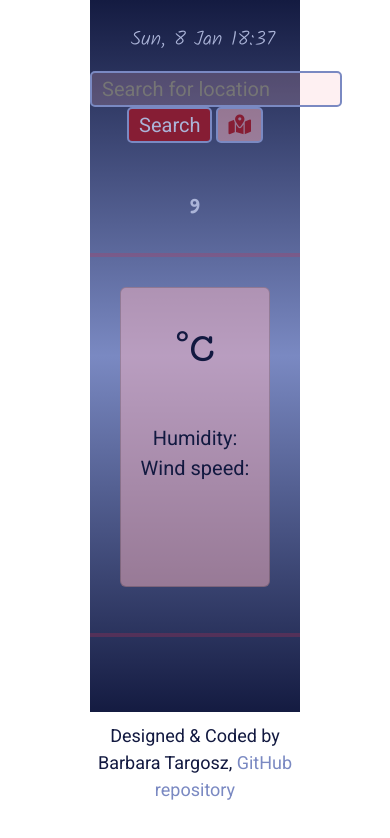
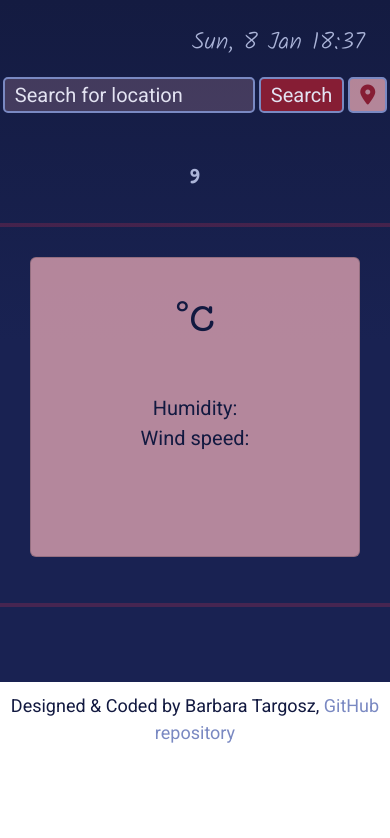
Before and after one commit to mskrakowtravelling/weather-app, a plain HTML site: page index.html in a window 390 px wide. Drawn offline with nearby package versions, Linux system fonts and the light colour scheme; no server answers.

Commit message:
added media query and made it responsive, corrected colors
changed colors to fix contrast, added root colors, updated bootstrap links

```diff
--- a/index.html
+++ b/index.html
@@ -10,22 +10,21 @@
     <link rel="preconnect" href="https://fonts.gstatic.com" crossorigin />
     <link
       href="https://fonts.googleapis.com/css2?family=Kalam:wght@300;400;700&family=Mali:wght@300;400;500;600;700&family=Roboto:wght@300;400;500&display=swap"
-      rel="stylesheet"
-    />
+      rel="stylesheet" />
     <!------------------------------------------------------------------------------------------>
     <script
       src="https://kit.fontawesome.com/1b38f62a40.js"
-      crossorigin="anonymous"
-    ></script>
+      crossorigin="anonymous"></script>
 
     <!--AXIOS ---------------------------------------------------------------------------------->
     <script src="https://unpkg.com/axios/dist/axios.min.js"></script>
 
     <!--Bootstrap=------------------------------------------------------------------------------>
     <link
+      href="https://cdn.jsdelivr.net/npm/bootstrap@5.3.0-alpha1/dist/css/bootstrap.min.css"
       rel="stylesheet"
-      href="https://cdn.jsdelivr.net/npm/bootstrap@5.2.0/dist/css/bootstrap.min.css"
-    />
+      integrity="sha384-GLhlTQ8iRABdZLl6O3oVMWSktQOp6b7In1Zl3/Jr59b6EGGoI1aFkw7cmDA6j6gD"
+      crossorigin="anonymous" />
     <!------------------------------------------------------------------------------------------>
     <link rel="stylesheet" href="src/style.css" />
     <title>Weather App</title>
@@ -43,11 +42,10 @@
             class="searchbox input"
             id="search-box"
             value=""
-            autocomplete="off"
-          />
+            autocomplete="off" />
           <input type="submit" value="Search" class="searchbox search" />
           <button class="searchbox location" title="Current location">
-            <i class="fa-solid fa-map-location-dot"></i>
+            <i class="fa-solid fa-location-dot"></i>
           </button>
         </form>
         <div class="header">
@@ -99,8 +97,7 @@
       <p class="git-hub">
         Designed & Coded by Barbara Targosz,<a
           href="https://github.com/mskrakowtravelling/weather-app"
-          target="_blank"
-        >
+          target="_blank">
           GitHub repository</a
         >
       </p>
@@ -115,5 +112,9 @@
       </p> -->
     </footer>
     <script src="src/script.js"></script>
+    <script
+      src="https://cdn.jsdelivr.net/npm/bootstrap@5.3.0-alpha1/dist/js/bootstrap.bundle.min.js"
+      integrity="sha384-w76AqPfDkMBDXo30jS1Sgez6pr3x5MlQ1ZAGC+nuZB+EYdgRZgiwxhTBTkF7CXvN"
+      crossorigin="anonymous"></script>
   </body>
 </html>
--- a/src/script.js
+++ b/src/script.js
@@ -126,7 +126,7 @@ function displayForecast(response) {
   forecast.forEach(function (forecastDay, index) {
     if (index < 5) {
       forecastHTML = forecastHTML + `
-            <div class="col-2 temp-box">
+            <div class="col-md-2 temp-box">
               <div class="weekday">${showWeekday(forecastDay.dt)}</div>
               <img
                 src="http://openweathermap.org/img/wn/${forecastDay.weather[0].icon}@2x.png"
--- a/src/style.css
+++ b/src/style.css
@@ -17,6 +17,16 @@
 
   /* general ------------------------------------------------------------------------------------------*/
 
+  :root {
+  	--background: #141B41;
+  	--background-dark: #121940;
+  	--antique-ruby: #861D34;
+  	--french-respberry: #CE2D4F;
+  	--light-pink: #F7B2BD;
+  	--light-text: #E3E3F2;
+
+  }
+
   body {
   	text-align: center;
   	max-width: 60%;
@@ -33,7 +43,7 @@
 
   .background-color {
   	background:
-  		linear-gradient(0deg, rgba(20, 27, 65, 1) 0%, rgba(122, 137, 194, 1) 50%, rgba(20, 27, 65, 1) 100%);
+  		linear-gradient(0deg, rgba(25, 34, 82) 0%, rgba(25, 34, 82, 1) 50%, rgba(20, 27, 65, 1) 100%);
   	;
   	margin: 0;
   	padding: 25px 0;
@@ -71,28 +81,32 @@
 
   .input {
   	background-color: rgb(247, 178, 189, 0.2);
-  	color: #ABB4D8;
+  	color: var(--light-text);
   	font-weight: 400;
+  }
+
+  .input::placeholder {
+  	color: var(--light-text);
   }
 
   .location {
   	color: #861D34;
-  	background-color: rgb(247, 178, 189, 0.5);
+  	background-color: rgb(247, 178, 189, 0.7);
   }
 
   .location:hover {
-  	color: #ABB4D8;
+  	color: var(--light-text);
   	background-color: #861D34;
   }
 
   .search {
   	background-color: #861D34;
-  	color: #ABB4D8;
+  	color: var(--light-text);
   	font-weight: 400;
   }
 
   .search:hover {
-  	background-color: #ABB4D8;
+  	background-color: var(--light-text);
   	color: #861D34;
 
   }
@@ -128,7 +142,7 @@
 
   .card {
   	margin: 0 auto;
-  	background-color: rgb(247, 178, 189, 0.5);
+  	background-color: rgb(247, 178, 189, 0.7);
   	color: #121940;
   }
 
@@ -153,7 +167,7 @@
   }
 
   .current-date {
-  	font-size: 20px;
+  	font-size: 24px;
   	text-align: right;
   	color: #ABB4D8;
   	font-weight: 300;
@@ -232,3 +246,18 @@
   .photos {
   	padding: 0 5px;
   }
+
+  /* Media query */
+  @media(max-width:980px) {
+  	body {
+  		max-width: 100%;
+  	}
+
+  	.temp-box {
+  		border: solid #121940 3px;
+  	}
+
+  	div.container {
+  		padding: 0;
+  	}
+  }
```
Also changed, not shown: images/clear3.jpg.
